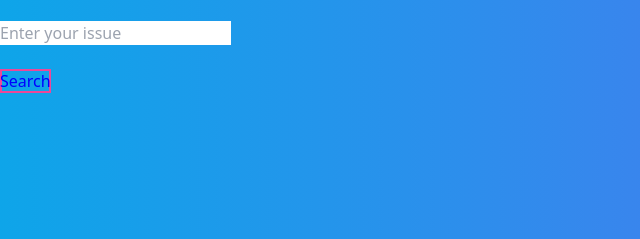
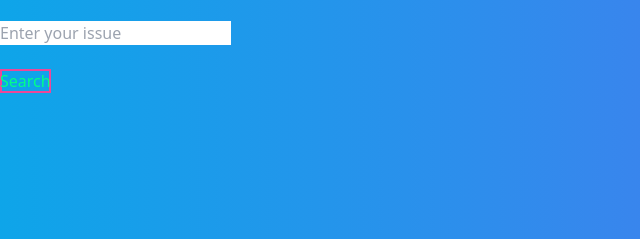
Before and after one commit to maxwellmitchell93/code-scout, a plain HTML site: page index.html in a window 1280 px wide. In both pictures the pointer is over the button "Search". Shown: the part 155-394 px from the top of the page, 0-640 px from the left. Drawn offline with nearby package versions, Linux system fonts and the light colour scheme.

Commit message:
green hover over search btn

```diff
--- a/assets/css/style.css
+++ b/assets/css/style.css
@@ -3,5 +3,5 @@
     cursor: pointer;
 }
 .submitbtn:hover{
-    color:blue;
+    color:rgb(0, 255, 136);
 }
```
